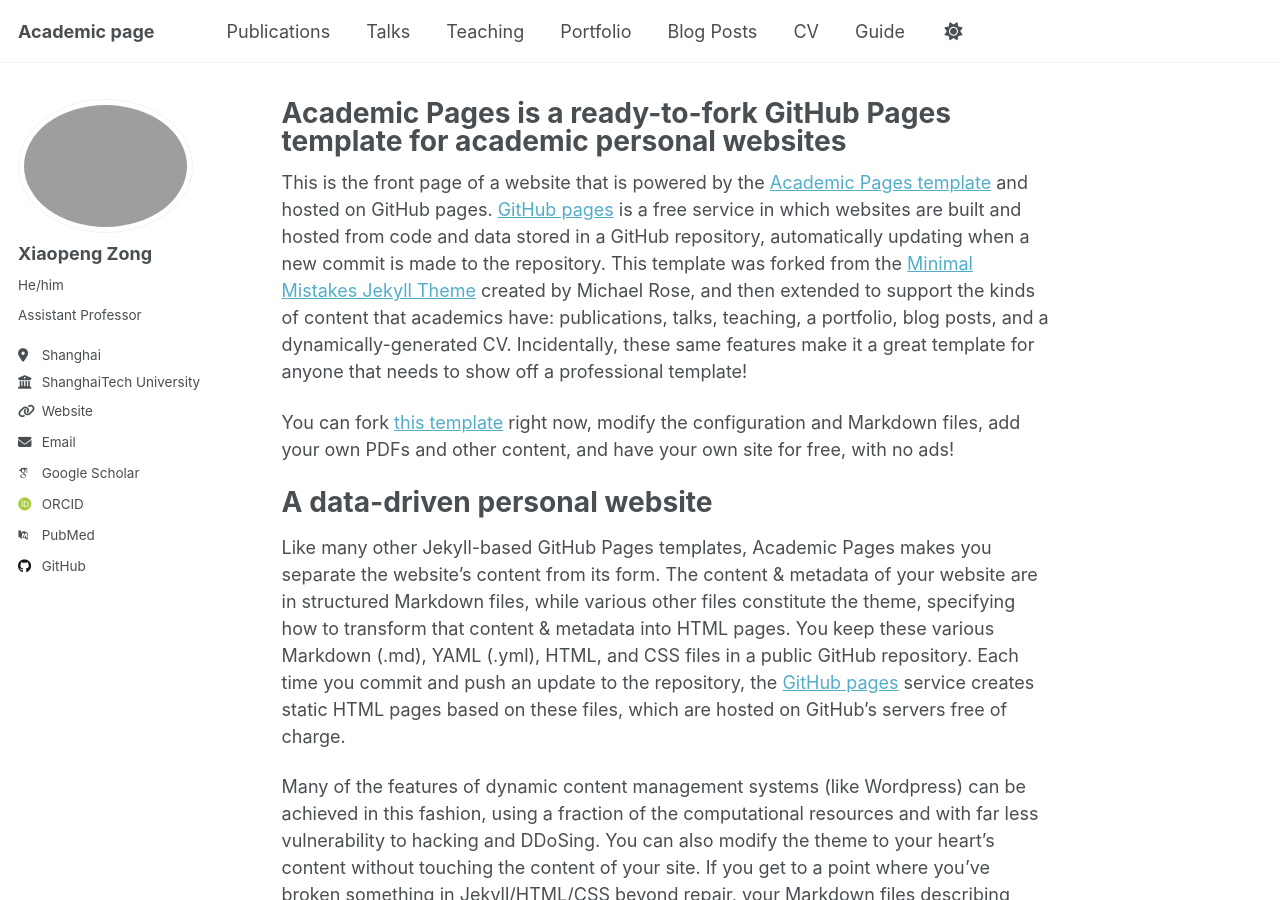
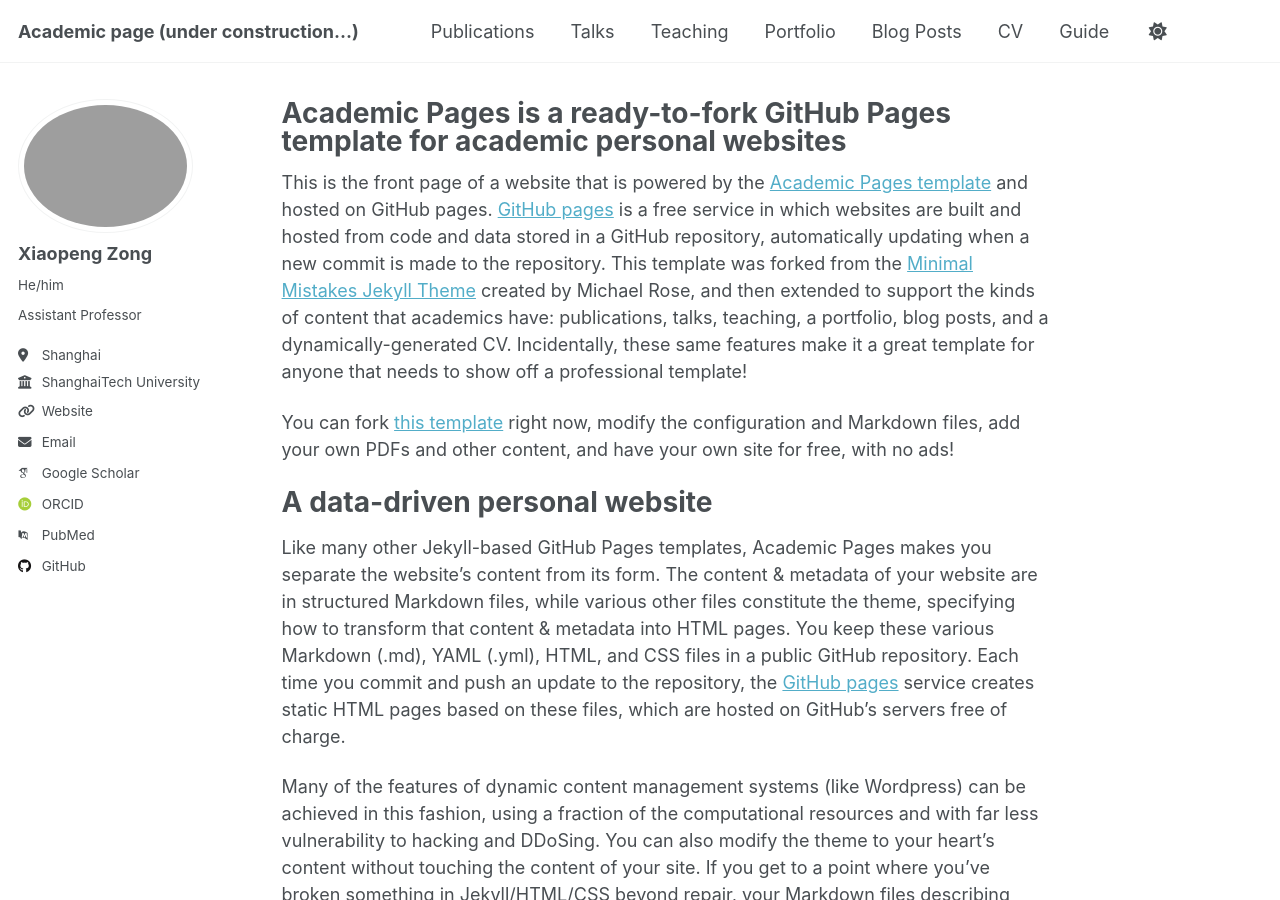
Before and after one commit to zongxp/zongxp.github.io, a Jekyll site: the page built from _pages/about.md, in a window 1280 px wide and 900 px high. Built offline with Jekyll 4.4.1, drawn with Linux system fonts in a browser that asks for light colours; some web fonts are replaced; a script that is not in the unit is left out.

Commit message:
Update _config.yml

```diff
--- a/_config.yml
+++ b/_config.yml
@@ -9,7 +9,7 @@
 # Basic Site Settings
 locale                   : "en-US"
 site_theme               : "default"
-title                    : "Academic page"
+title                    : "Academic page (under construction...)"
 title_separator          : "-"
 name                     : &name "Xiaopeng Zong2"
 description              : &description "personal description"
```
